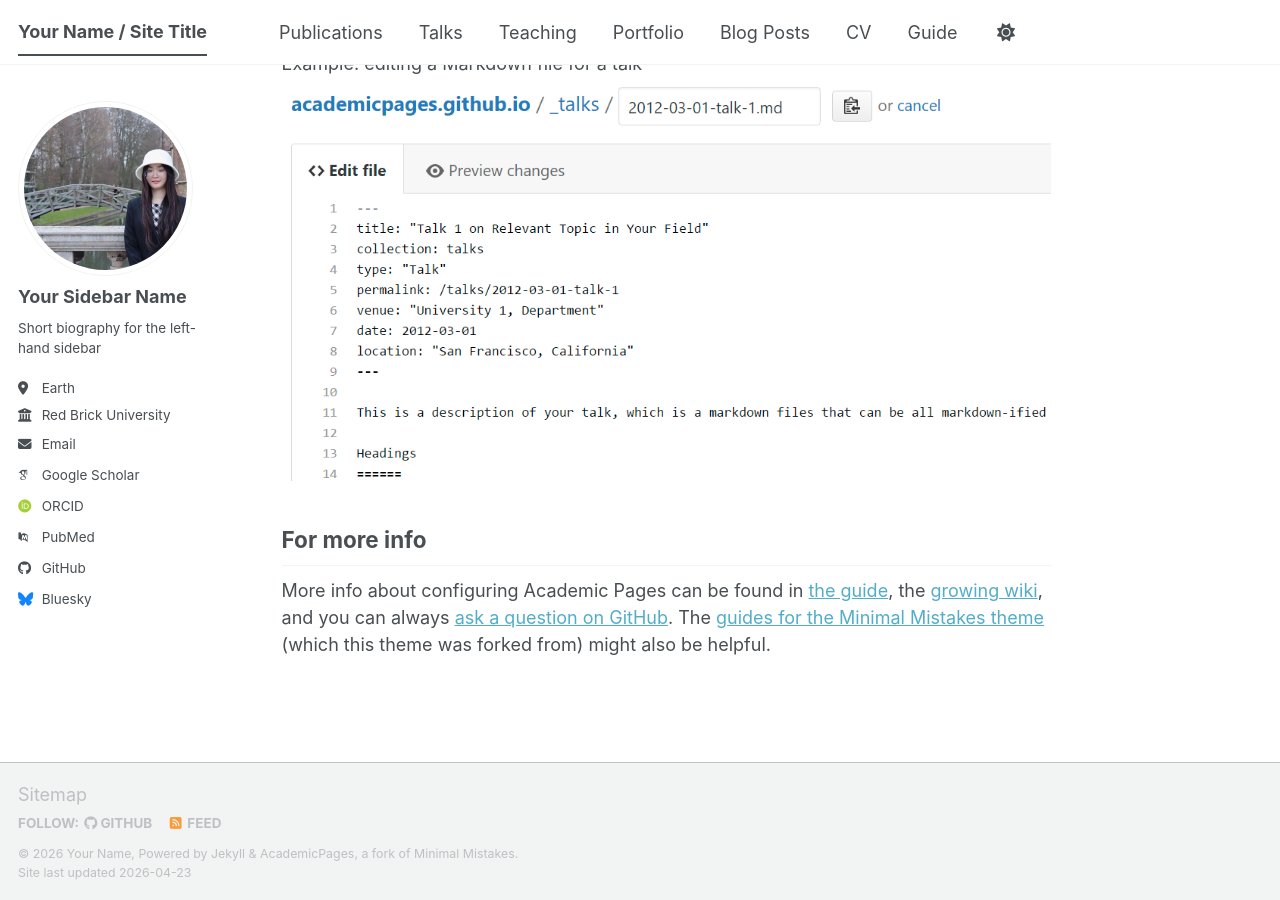
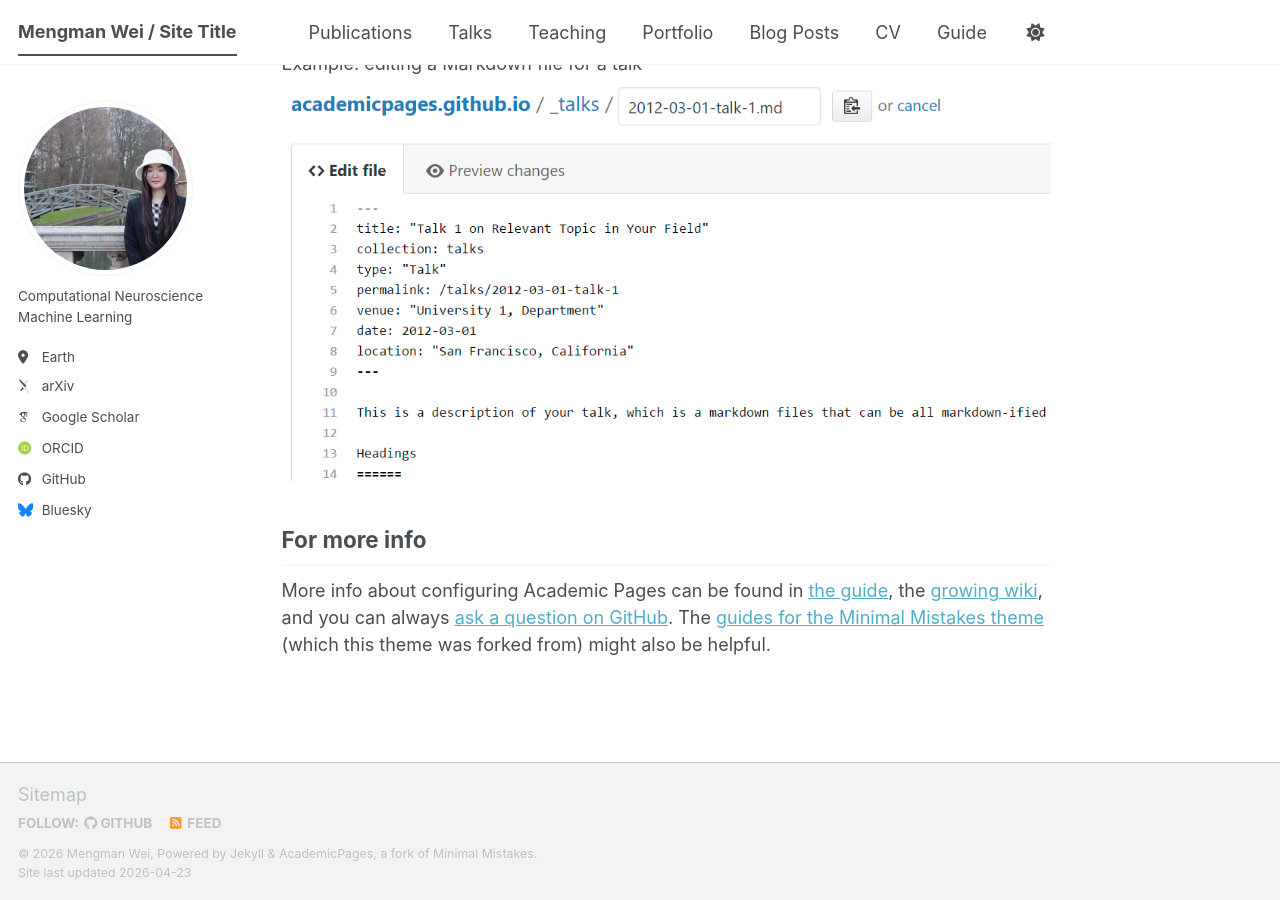
Before and after one commit to mw742/mengmanwei.github.io, a Jekyll site: the page built from _pages/about.md, in a window 1280 px wide and 900 px high, scrolled down 2720 px. Built offline with Jekyll 4.4.1, drawn with Linux system fonts in a browser that asks for light colours; some web fonts are replaced; a script bundle is joined from its source files by our own code; library files that are not in the unit come from our copies.

Commit message:
Update _config.yml

```diff
--- a/_config.yml
+++ b/_config.yml
@@ -9,14 +9,14 @@
 # Basic Site Settings
 locale                   : "en-US"
 site_theme               : "default" # The available themes options are "default", "air", "sunrise", "mint", "dirt" and "contrast"
-title                    : "Your Name / Site Title"
+title                    : "Mengman Wei / Site Title"
 title_separator          : "-"
-name                     : &name "Your Name"
-description              : &description "Your Name's academic portfolio"   # Update this with a general description of your site, this is the default if not overridden by a page
-url                      : https://academicpages.github.io # The base hostname & protocol for your site e.g. "https://[your GitHub username].github.io",
+name                     : &name "Mengman Wei"
+description              : &description "Mengman Wei's academic portfolio"   # Update this with a general description of your site, this is the default if not overridden by a page
+url                      : https://mengmanwei.github.io # The base hostname & protocol for your site e.g. "https://[your GitHub username].github.io",
                                                            # or if you already have some other page hosted on Github then use "https://[your GitHub username].github.io/[Your Repo Name]"
 baseurl                  : "" # the subpath of your site, e.g. "/blog"
-repository               : "academicpages/academicpages.github.io"
+repository               : "mw742/mengmanwei.github.io"
 
 # Site Author - The following control what appear as part of the author content on the side bar.
 #               If a field is blank the icon and link will not appear, otherwise it will be shown.
@@ -24,24 +24,24 @@ repository               : "academicpages/academicpages.github.io"
 author:
   # Biographic information
   avatar           : "profile.png"
-  name             : "Your Sidebar Name"
+  name             : #"Mengman Wei"
   pronouns         : # example: "she/her"
-  bio              : "Short biography for the left-hand sidebar"
+  bio              : "Computational Neuroscience<br>Machine Learning"
   location         : "Earth"
-  employer         : "Red Brick University"
+  employer         : #""
   uri              : # URL
-  email            : "none@example.org"
+  email            : #""
 
   # Academic websites
   academia         : # URL
-  arxiv            : # URL - Update with the correct link to your profile
-  googlescholar    : "https://scholar.google.com/citations?user=PS_CX0AAAAAJ"
+  arxiv            : "http://arxiv.org/a/wei_m_2"
+  googlescholar    : "https://scholar.google.com/citations?user=EELlby0AAAAJ&hl=en"
   inspire-hep      : # URL
   impactstory      : # URL
-  orcid            : "https://orcid.org/yourorcidurl"
+  orcid            : "https://orcid.org/0009-0008-0458-7140"
   semantic         : # URL
   ssrn             : # URL
-  pubmed           : "https://www.ncbi.nlm.nih.gov/pubmed/?term=john+snow"
+  pubmed           : # URL
   researchgate     : # URL
   scopus           : # URL
   zotero           : # URL
@@ -51,7 +51,7 @@ author:
   bitbucket        : # Username - Update with your username on the site
   codepen          : # Username
   dribbble         : # Username
-  github           : "academicpages"
+  github           : "mw742"
   kaggle           : # Username
   stackoverflow    : # User number or user number and name (i.e., use "1" or "1/jeff-atwood")
 
```
